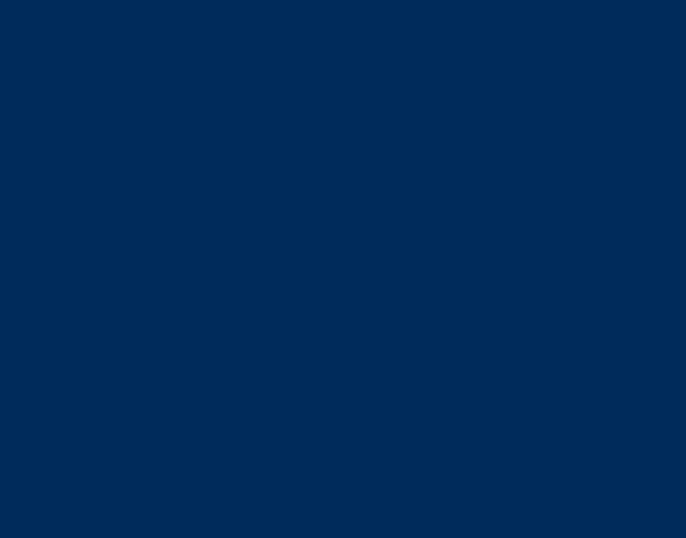
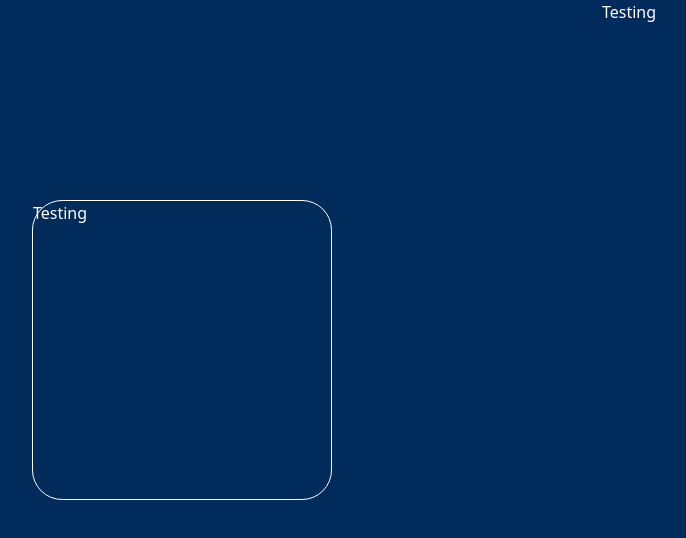
Before and after one commit to shaokiat/Innovage, a Next.js app: page /financial_tools in a window 1280 px wide. Shown: the top 538 px of the page, without its empty margins (50-736 px from the left). Built offline with nearby package versions, Linux system fonts and the light colour scheme; a web font is replaced by a local one.

Commit message:
fixed bankerhome resolution

```diff
--- a/pages/financial_tools.js
+++ b/pages/financial_tools.js
@@ -12,6 +12,21 @@ export default function financial_services() {
                 <title>Financial Tools</title>
             </Head>
 
+            <div className = "container">
+                <div className = "row">
+                    <div className = "col">
+                        <div className = {styles.leftgrid}>
+                            Testing
+                        </div>
+                    </div>
+                    <div className = "col">
+                        <div>
+                            Testing
+                        </div>
+                    </div>
+                </div>
+            </div>
+
 
         </div>
 
--- a/styles/financialtools.module.css
+++ b/styles/financialtools.module.css
@@ -0,0 +1,7 @@
+.leftgrid {
+    border: 1px solid white;
+    margin-top: 200px;
+    height: 300px;
+    width: 300px;
+    border-radius:30px;
+}
```
Also changed, not shown: pages/banker/index.js (+4 -4 lines).
